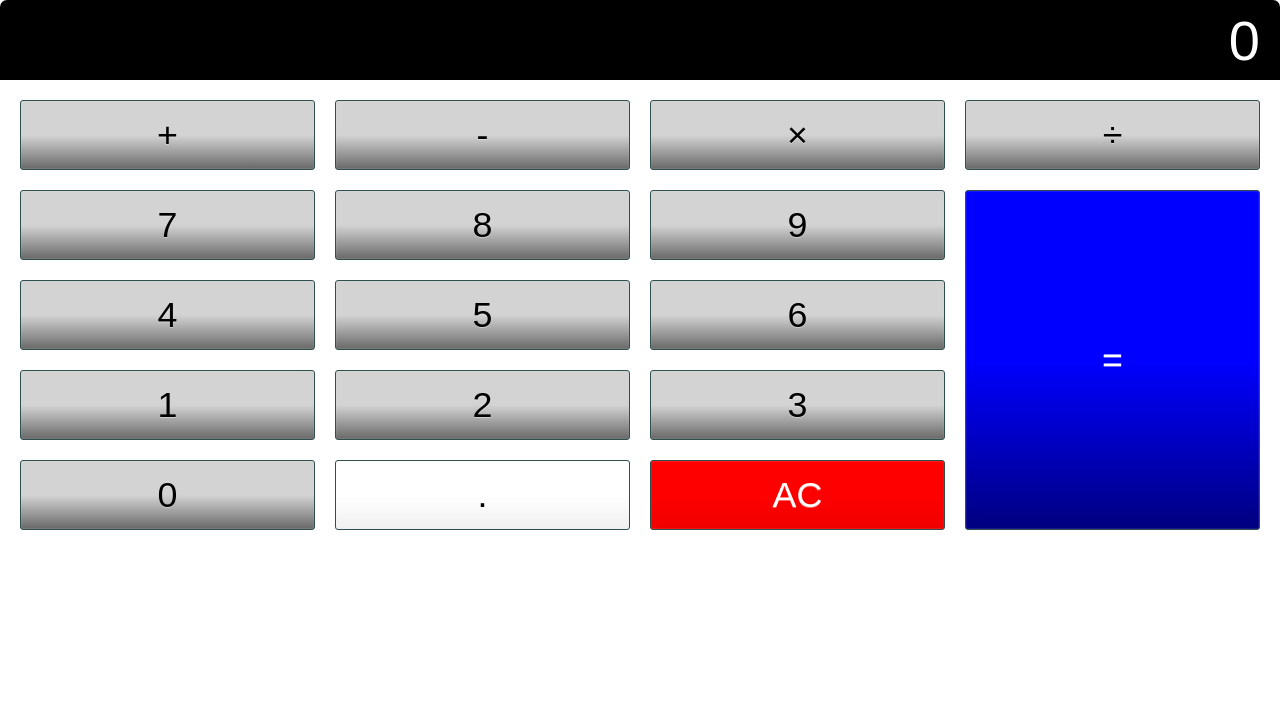
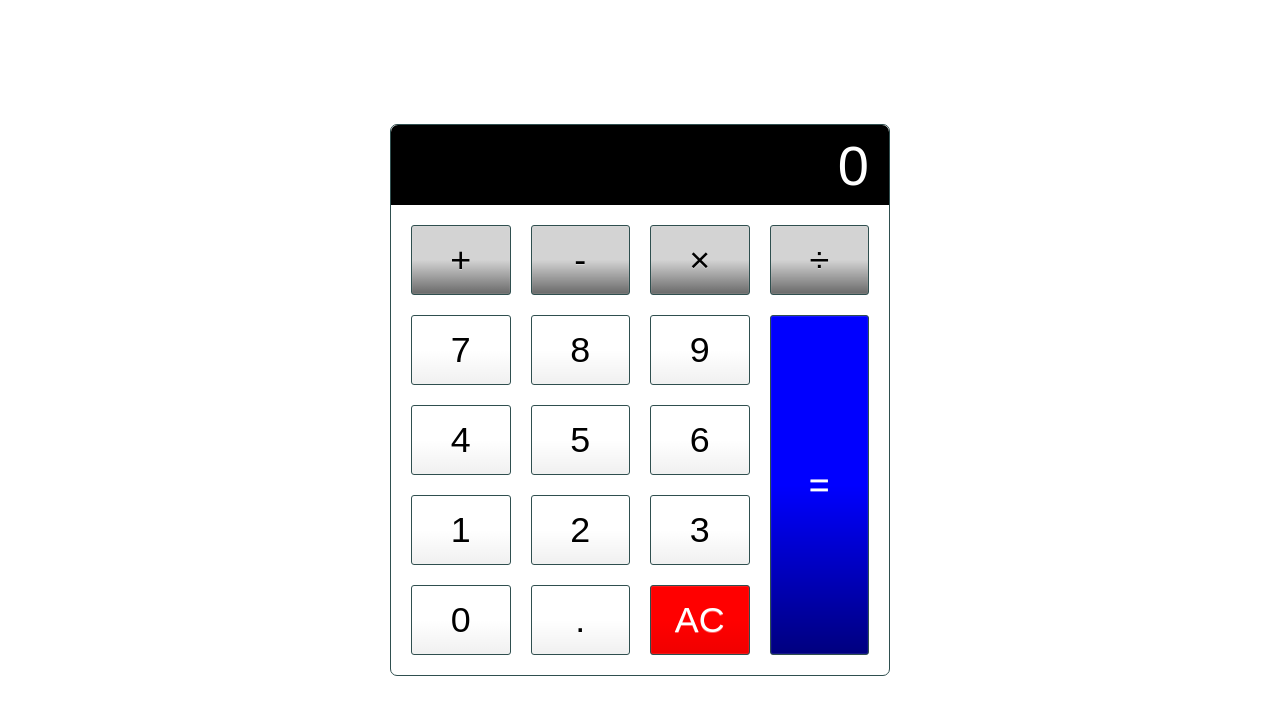
Before and after one commit to samjac0/JavaScript-Projects, a plain HTML site: page Calculator/calculator.html in a window 1280 px wide. Drawn offline with Linux system fonts and the light colour scheme.

Commit message:
calculator

```diff
--- a/Calculator/calculator.html
+++ b/Calculator/calculator.html
@@ -18,21 +18,21 @@
             <button type="button" class="operator" value="/">&divide;</button>
 
 
-            <button type="button" class="operator" value="7">7</button>
-            <button type="button" class="operator" value="8">8</button>
-            <button type="button" class="operator" value="9">9</button>
+            <button type="button" value="7">7</button>
+            <button type="button" value="8">8</button>
+            <button type="button" value="9">9</button>
 
 
-            <button type="button" class="operator" value="4">4</button>
-            <button type="button" class="operator" value="5">5</button>
-            <button type="button" class="operator" value="6">6</button>
+            <button type="button" value="4">4</button>
+            <button type="button" value="5">5</button>
+            <button type="button" value="6">6</button>
 
 
-            <button type="button" class="operator" value="1">1</button>
-            <button type="button" class="operator" value="2">2</button>
-            <button type="button" class="operator" value="3">3</button>
+            <button type="button" value="1">1</button>
+            <button type="button" value="2">2</button>
+            <button type="button" value="3">3</button>
 
-            <button type="button" class="operator" value="0">0</button>
+            <button type="button" value="0">0</button>
 
             <button type="button" class="decimal function" value=".">.</button>
             <button type="button" class="all-clear function" value="all-clear">AC</button>
--- a/Calculator/css/calc.css
+++ b/Calculator/css/calc.css
@@ -9,7 +9,7 @@ html {
     box-sizing: inherit;
 }
 
-.caculator {
+.calculator {
     border: 1.2px solid darkslategray;
     border-radius: 7px;
     position: absolute;
```
